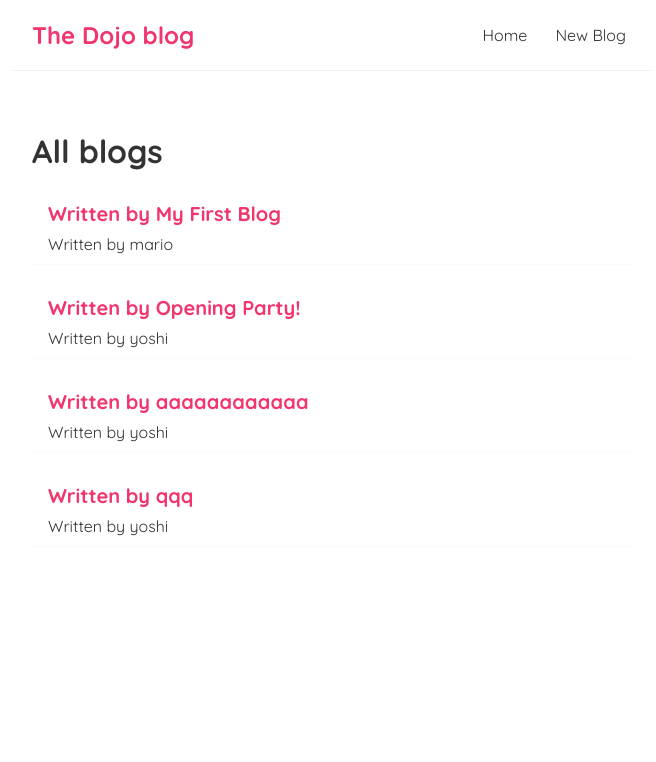
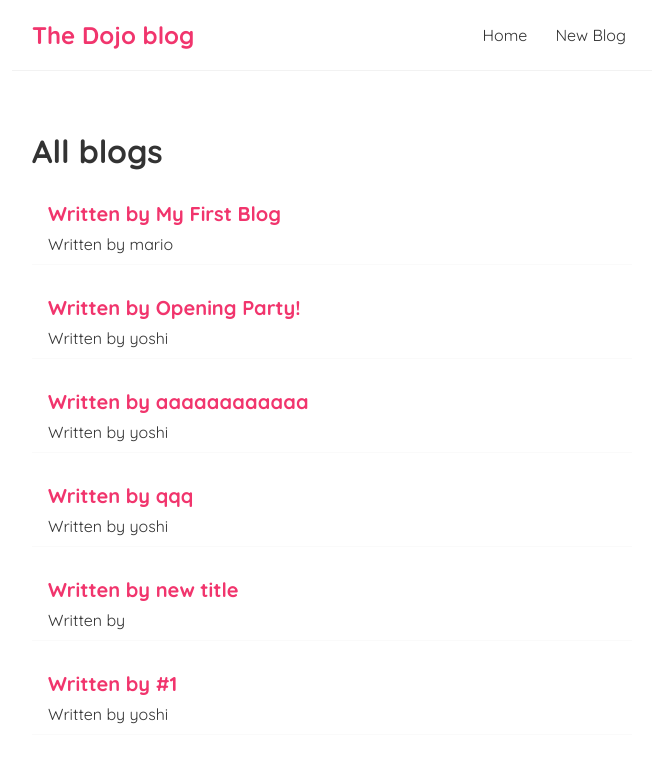
Before and after one commit to Pavlin-React/Complete-React-Tutorial, a React (Create React App) app: page / in a window 1280 px wide. Shown: the top 762 px of the page, without its empty margins (308-964 px from the left). Built offline with nearby package versions, Linux system fonts and the light colour scheme; data requests are answered from the project's data file.

Commit message:
Programmatic Redirects

```diff
--- a/data/db.json
+++ b/data/db.json
@@ -23,6 +23,18 @@
       "body": "aaaa",
       "author": "yoshi",
       "id": 4
+    },
+    {
+      "title": "new title",
+      "body": "aaaaaahshdgdd",
+      "author": "",
+      "id": 5
+    },
+    {
+      "title": "#1",
+      "body": "djfhhgfnd",
+      "author": "yoshi",
+      "id": 6
     }
   ]
 }
--- a/src/Create.js
+++ b/src/Create.js
@@ -1,4 +1,5 @@
 import { useState } from "react";
+import { useHistory } from 'react-router-dom'
 
 const Create = () => {
 
@@ -6,6 +7,8 @@ const Create = () => {
   let [body, setBody] = useState( '' )
   let [author, setAuthor] = useState( '' )
   let [isPending, setIsPending] = useState( false )
+
+  let history = useHistory()
 
   let handleSubmit = ( e ) => {
     e.preventDefault()
@@ -21,6 +24,8 @@ const Create = () => {
     } ).then( () => {
       console.log('new blog added');
       setIsPending( false )
+      // history.go( -1 )
+      history.push( '/' )
     } )
 
   }
```
